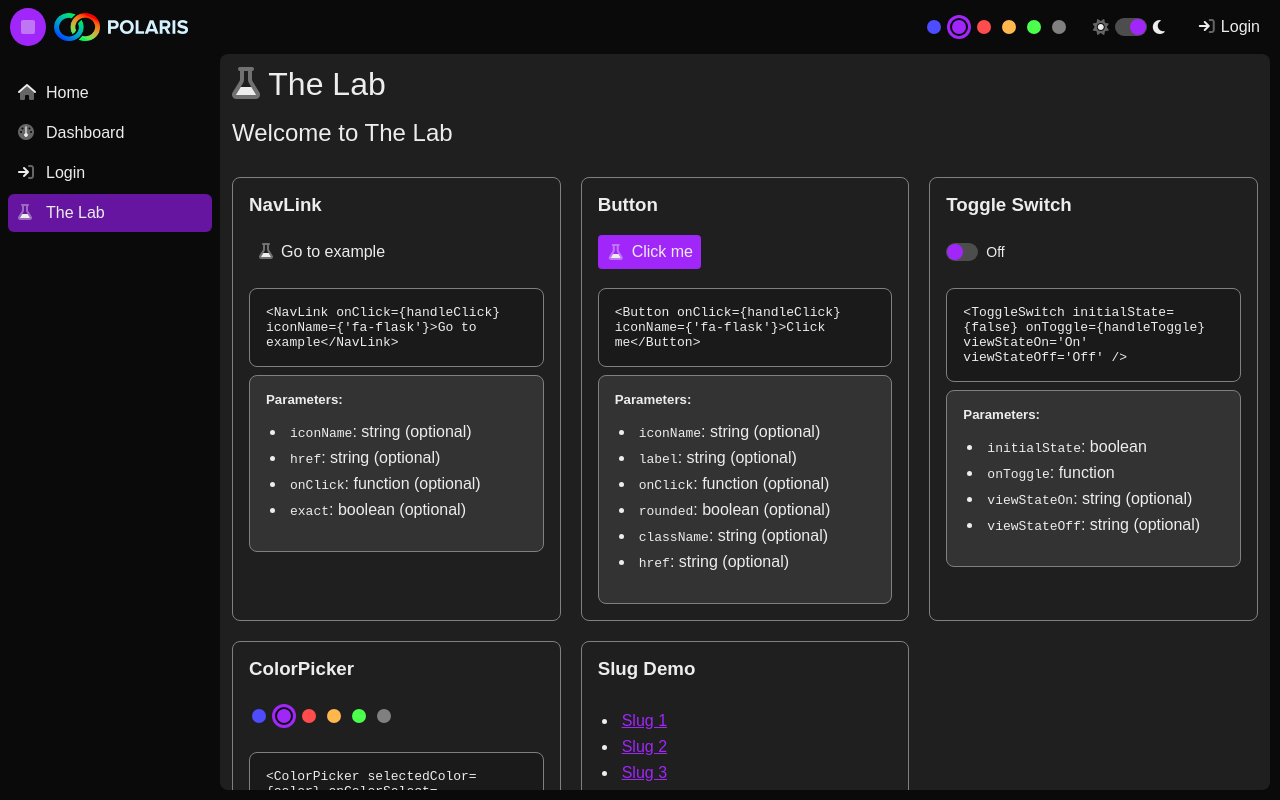
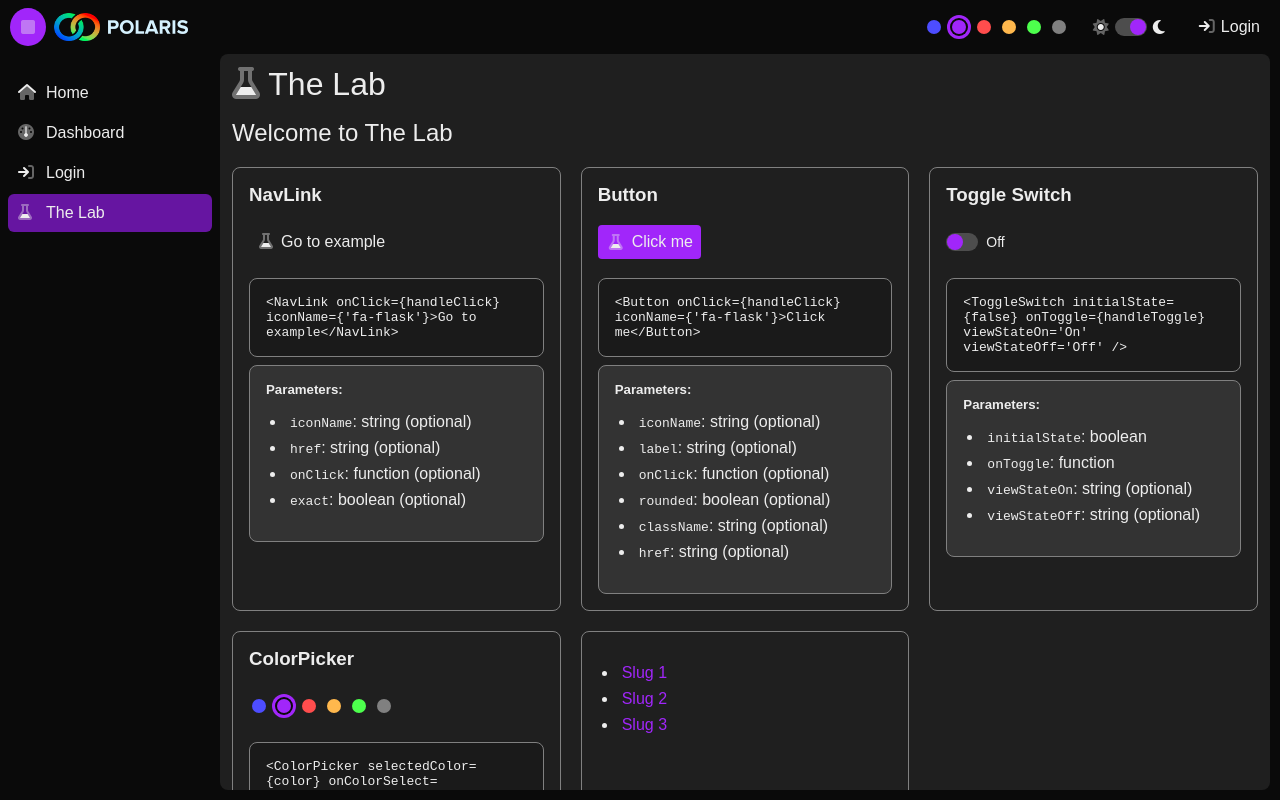
Before and after one commit to neofuture/polaris-nextjs, a Next.js app: page /app/the-lab in a window 1280 px wide. Built offline with nearby package versions, Linux system fonts and the light colour scheme.

Commit message:
small refactor

```diff
--- a/src/app/app/dashboard/page.tsx
+++ b/src/app/app/dashboard/page.tsx
@@ -1,8 +1,8 @@
 "use client";
 
-import {useEffect} from "react";
+import React, {useEffect} from "react";
 
-export default function Page() {
+const Dashboard: React.FC = () => {
     useEffect(() => {
         document.title = `${process.env.NEXT_PUBLIC_PROJECT_NAME} - Dashboard`;
     });
@@ -140,3 +140,5 @@ export default function Page() {
         </div>
     );
 }
+
+export default Dashboard;
--- a/src/app/app/page.tsx
+++ b/src/app/app/page.tsx
@@ -1,8 +1,8 @@
 "use client";
 
-import {useEffect} from "react";
+import React, {useEffect} from "react";
 
-export default function Page() {
+const Page: React.FC = () => {
     useEffect(() => {
         document.title = `${process.env.NEXT_PUBLIC_PROJECT_NAME} - Home`;
     });
@@ -13,3 +13,5 @@ export default function Page() {
       </div>
   );
 }
+
+export default Page;
--- a/src/app/app/the-lab/[slug]/page.tsx
+++ b/src/app/app/the-lab/[slug]/page.tsx
@@ -4,7 +4,7 @@ interface PageProps {
     }>;
 }
 
-export default async function Page({ params }: PageProps) {
+async function TheLabSlug({ params }: PageProps) {
     const { slug } = await params;
 
     return (
@@ -15,3 +15,5 @@ export default async function Page({ params }: PageProps) {
         </div>
     );
 }
+
+export default TheLabSlug;
--- a/src/app/app/the-lab/lab.module.css
+++ b/src/app/app/the-lab/lab.module.css
@@ -2,13 +2,23 @@
     display: grid;
     grid-template-columns: repeat(auto-fill, minmax(300px, 1fr));
     gap: 20px;
-    margin-top:30px;
+    margin-top:20px;
+}
+.container-full {
+    display: flex;
+    flex-direction: column;
+    gap: 20px;
+    margin-top:20px;
 }
 
 .section {
     padding: 16px;
     border: 1px solid var(--grey-50);
     border-radius: 8px;
+}
+
+.full-width-section {
+    width: 100%;
 }
 
 .component-container {
--- a/src/app/app/the-lab/page.tsx
+++ b/src/app/app/the-lab/page.tsx
@@ -8,7 +8,7 @@ import ToggleSwitch from "@/components/microcomponents/toggle-switch/toggle-swit
 import styles from './lab.module.css';
 import Link from "next/link";
 
-export default function Page() {
+function TheLab() {
     const [toggleState, setToggleState] = useState(false);
     const [color, setColor] = useState('purple');
 
@@ -103,7 +103,6 @@ export default function Page() {
                     </div>
                 </div>
                 <div className={styles.section}>
-                    <h3>Slug Demo</h3>
                     <ul>
                         <li>
                             <Link href="/app/the-lab/string1">Slug 1</Link>
@@ -117,6 +116,14 @@ export default function Page() {
                     </ul>
                 </div>
             </div>
+            <div className={styles['container-full']}>
+
+                <div className={`${styles['section']} ${styles['full-width-section']}`}>
+                    <h3>DataGrid</h3>
+                </div>
+            </div>
         </div>
     );
 }
+
+export default TheLab;
--- a/src/app/app/user/login/page.tsx
+++ b/src/app/app/user/login/page.tsx
@@ -4,7 +4,7 @@ import React, {useEffect} from 'react';
 import { useAuth } from "@/context/AuthContext";
 import Button from "@/components/microcomponents/button/button.component";
 
-export default function Page() {
+const Login: React.FC = () => {
     const { isLoggedIn, login, logout } = useAuth();
     useEffect(() => {
         document.title = `${process.env.NEXT_PUBLIC_PROJECT_NAME} - Login`;
@@ -28,3 +28,5 @@ export default function Page() {
         </div>
     );
 };
+
+export default Login;
--- a/src/app/app/user/profile/page.tsx
+++ b/src/app/app/user/profile/page.tsx
@@ -5,7 +5,7 @@ import withAuth from "@/hoc/with-auth";
 import NavLink from "@/components/microcomponents/nav-link/nav-link.component";
 import {useAuth} from "@/context/AuthContext";
 
-function Page() {
+const Profile: React.FC = () => {
     const {logout} = useAuth();
 
     useEffect(() => {
@@ -20,4 +20,4 @@ function Page() {
     );
 };
 
-export default withAuth(Page);
+export default withAuth(Profile);
--- a/src/app/globals.css
+++ b/src/app/globals.css
@@ -143,6 +143,7 @@ h2 {
 }
 
 a {
+    text-decoration: none;
     color: var(--light-primary);
     transition: color ease-in-out var(--transition-delay);
 }
```
Also changed, not shown: src/app/test/page.tsx (+2 -2 lines).
